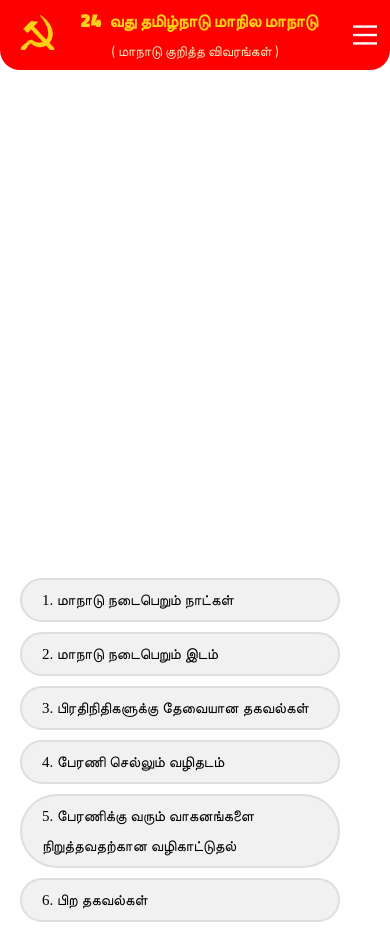
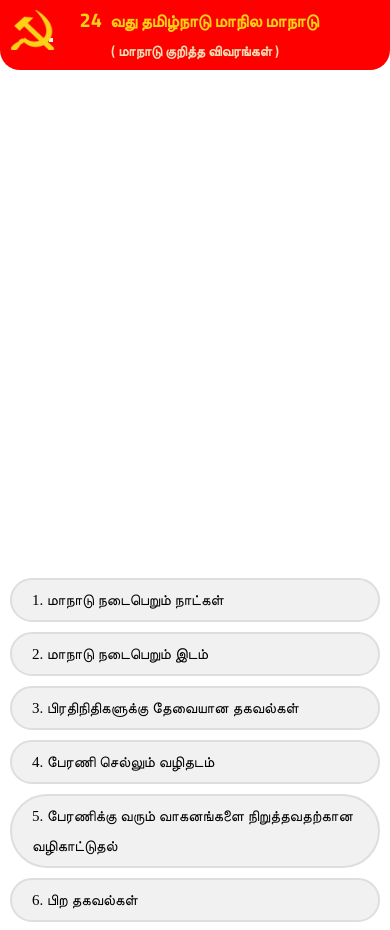
Before and after one commit to thamizh29/StaticChatbot, a Flask app: page / in a window 390 px wide. Run offline with Flask 3, Linux system fonts and the light colour scheme.

Commit message:
mobile style was changed

```diff
--- a/app.py
+++ b/app.py
@@ -31,4 +31,4 @@
 
 
 if __name__ == "__main__":
-    app.run(host="0.0.0.0", port=8000)
+    app.run(host="0.0.0.0", port=8000, debug=True)
--- a/static/css/style.css
+++ b/static/css/style.css
@@ -339,13 +339,38 @@
 @media screen and (max-width: 480px) {
    .chatoutput-container {
     width: 100%;
-        height: 50vh;
+    height: 45vh;
     position: relative;
     top: 0;
     left: 0;
     box-shadow: none;
     padding: 10px;
+    display: flex;
+    flex-direction: column; /* Ensure messages stack vertically */
+    justify-content: flex-start; /* Align items at the top by default */
+    align-items: flex-start; /* Align items to the left (default) */
+    overflow-y: auto; /* Enable vertical scrolling */
 }
+#chatOutput {
+    height: 300px; /* Example height */
+    overflow-y: auto; /* Enable vertical scrolling */
+    list-style-type: none;
+    margin: 0;
+}
+
+/* To ensure the messages are centered horizontally and stacked properly */
+.chatoutput-container ul {
+    width: 100%;
+    padding: 0;
+    margin: 0;
+    list-style-type: none; /* Remove default list styles */
+}
+
+.chatoutput-container li {
+    width: 100%;
+    margin-bottom: 10px; /* Space between messages */
+}
+
 
     .chat-questions {
         width: 100%;
@@ -356,18 +381,30 @@
         box-shadow: none;
         overflow-y: auto;
         padding: 10px;
+        display: flex;
+        justify-content: flex-start; /* Align items from the top */
+        align-items: flex-start; /* Align items from the top */
     }
 
     .chat-questions ul {
-        margin: 10px;
+        margin: 0; /* Remove the margin to avoid shifting */
+        padding: 0; /* Remove any padding */
+        display: flex;
+        flex-direction: column; /* Arrange list items vertically */
+        align-items: center; /* Center the list items horizontally */
+        width: 100%;
     }
 
     .chat-questions ul li {
         padding: 5px 20px;
+
+        width: 100%; /* Ensure the list items take full width */
+        box-sizing: border-box; /* Include padding in the element's total width */
     }
 
+
     .message {
-        margin-left: 0px;
+        margin-right: 10px;
         width: 85%;
     }
 
@@ -387,10 +424,10 @@
 
 @media screen and (max-width:1020px) {
     .message {
-        left: -20px;
+        margin-right:80px;
     }
 
     .message.bot {
-        margin-left: -20px;
+        margin-left: -40px;
     }
 }
--- /dev/null
+++ b/static/css/style2.css
@@ -0,0 +1,324 @@
+@import url('https://fonts.googleapis.com/css2?family=Kanit:ital,wght@0,100;0,200;0,300;0,400;0,500;0,600;0,700;0,800;0,900;1,100;1,200;1,300;1,400;1,500;1,600;1,700;1,800;1,900&family=Prompt:ital,wght@0,100;0,200;0,300;0,400;0,500;0,600;0,700;0,800;0,900;1,100;1,200;1,300;1,400;1,500;1,600;1,700;1,800;1,900&family=Titillium+Web:ital,wght@0,200;0,300;0,400;0,600;0,700;0,900;1,200;1,300;1,400;1,600;1,700&display=swap');
+
+* {
+    margin: 0;
+    padding: 0;
+}
+
+.nav-bor {
+    height: 70px;
+    border-radius: 0 0 20px 20px;
+    position: relative;
+    background-color: red;
+    z-index: 5;
+}
+
+.nav-bor img {
+    position: relative;
+    height: 50px;
+    width: 50px;
+    top: 7px;
+    left: 50px;
+}
+
+.nav-bor h1 {
+    font-family: "Titillium Web", sans-serif;
+    font-weight: 900;
+    font-style: normal;
+    font-size: clamp(1.0625rem, 0.7898rem + 0.9091vw, 1.5625rem);
+    position: relative;
+    line-height: 15px;
+    color: #fdd015;
+    text-align: center;
+    position: absolute;
+    top: 50%;
+    left: 50%;
+    transform: translate(-50%, -50%);
+    width: 100%;
+}
+
+.nav-bor h1 span {
+    color: wheat;
+    font-size: clamp(0.875rem, 0.6705rem + 0.6818vw, 1.25rem);
+    display: inline-block;
+    padding: 8px;
+    font-weight: 600;
+
+}
+
+.nav-bor h1 .number {
+    color: #fdd015;
+    font-size: 25px;
+    font-weight: 700;
+}
+
+/* chatoutput styles */
+
+/* General Reset */
+* {
+    margin: 0;
+    padding: 0;
+    box-sizing: border-box;
+}
+
+body {
+    overflow: hidden;
+}
+
+/* Chat Questions Panel */
+.chat-questions {
+    width: 43%;
+    height: 85vh;
+    position: absolute;
+    left: 1%;
+    bottom: 20px;
+    border-radius: 10px;
+    box-shadow: 0 4px 8px rgba(0, 0, 0, 0.2);
+    overflow-y: scroll;
+    overflow-x: hidden;
+}
+
+.chat-questions ul {
+    width: 90%;
+    margin: 5%;
+    list-style: none;
+    cursor: pointer;
+}
+
+.chat-questions ul li {
+    border: 2px solid #dedede;
+    background-color: #f1f1f1;
+    width: 96%;
+    margin-top: 10px;
+    border-radius: 999px;
+    font-size: clamp(0.9375rem, 0.8352rem + 0.3409vw, 1.125rem);
+    line-height: 30px;
+    padding: 10px 30px;
+}
+
+/* Chat Output Container */
+.chatoutput-container {
+    width: 55%;
+    height: 85vh;
+    position: absolute;
+    right: 0;
+    bottom: 20px;
+    overflow-y: scroll;
+    overflow-x: hidden;
+    display: flex;
+    flex-direction: column;
+    gap: 15px;
+    padding: 10px;
+}
+#chatOutput{
+    overflow-y: auto;
+    background-color: white;
+}
+.chatoutput-container ul {
+    background-color: white;
+    position: absolute; /* Position it relative to the .chatoutput-container */
+    top: 50%; /* Vertically center it */
+    left: 50%; /* Horizontally center it */
+    transform: translate(-50%, -50%); /* Adjust to truly center it */
+    list-style: none;
+    padding-left: 50px;
+    width: 95%;
+    height: 90%;
+    margin: 0;
+}
+
+.chatoutput-container ul li {
+    margin-bottom: 15px;
+    display: flex;
+}
+
+/* Message Styles */
+.message.user {
+    color: black;
+    font-weight: 500;
+    line-height: 25px;
+    font-size: clamp(0.9375rem, 0.8352rem + 0.3409vw, 1.125rem);
+    padding: 8px;
+    position: relative;
+    width: 90%;
+    background-color: #ddd;
+    border-radius: 5px 0 5px 5px;
+    box-shadow: rgba(50, 50, 93, 0.25) 0px 2px 5px -1px, rgba(0, 0, 0, 0.3) 0px 1px 3px -1px;
+    display: flex;
+    gap: 10px;
+    flex-direction: column;
+    justify-content: flex-end;
+    word-wrap: break-word;
+    white-space: pre-wrap;
+}
+
+.message.user:after {
+    content: "";
+    position: absolute;
+    width: 0;
+    height: 0;
+    border-style: solid;
+    border-width: 0 0 10px 10px;
+    border-color: transparent transparent transparent #ddd;
+    top: 0;
+    right: -10px;
+}
+
+.message img {
+    margin-top: 10px;
+    max-width: 100%;
+    border-radius: 8px;
+    box-shadow: 0 4px 8px rgba(0, 0, 0, 0.2);
+    display: block;
+    margin: 0 auto;
+}
+
+/* Bot Message Styles */
+.message.bot {
+    background-color: #f1f1f1;
+    border-radius: 0 5px 5px 5px;
+    padding: 8px;
+    max-width: 90%;
+    display: flex;
+    flex-direction: column;
+    gap: 10px;
+}
+
+.message.bot:after {
+    border-width: 0 10px 10px 0;
+    border-color: transparent #f1f1f1 transparent transparent;
+    left: -10px;
+    top: 0;
+}
+
+/* Empty Space Element */
+.empty {
+    width: 100px;
+    height: 10px;
+}
+
+@media screen and (min-width:320px)  {
+    .chatoutput-container {
+        width: 95%;
+        position: absolute;
+        top: 85px;
+        display: flex;
+        justify-content: center;
+        align-items: center;
+        padding: 10px;
+        background-color: #ffffff;
+        height: 40vh; /* Full screen height */
+    }
+
+}
+/* Responsive Styles */
+@media screen and (max-width: 480px) {
+
+/*navbart image style */
+.nav-bor img {
+    position: relative;
+    top: 10px;
+    left: 10px;
+    height: 40px;
+    width: 45px;
+}
+.nav-bor h1 .number {
+    font-size: 20px;
+}
+ /* Chat Container Styling */
+.chatoutput-container {
+    width: 95%;
+    position: absolute;
+    top: 85px;
+    display: flex;
+    justify-content: center;
+    align-items: center;
+    padding: 10px;
+    background-color: #ffffff;
+    height: 40vh; /* Full screen height */
+}
+
+#chatOutput {
+    list-style-type: none;
+    padding: 0;
+    margin: 0;
+    width: 100%;
+    max-width: 500px; /* Optional max width for chat area */
+    display: flex;
+    flex-direction: column;
+    overflow-y: auto;
+    gap: 10px; /* Space between messages */
+}
+
+/* Bot Message Styling (Left Aligned) */
+.message-bot {
+    align-self: flex-start;
+    background-color: #e0e0e0;
+    color: #333;
+    padding: 10px 15px;
+    border-radius: 10px;
+    max-width: 70%;
+    word-wrap: break-word;
+    box-shadow: 0px 2px 4px rgba(0, 0, 0, 0.1);
+}
+
+/* User Message Styling (Right Aligned) */
+.message-user {
+    align-self: flex-end;
+    background-color: #007bff;
+    color: white;
+    padding: 10px 15px;
+    border-radius: 10px;
+    max-width: 70%;
+    word-wrap: break-word;
+    box-shadow: 0px 2px 4px rgba(0, 0, 0, 0.1);
+}
+    .chat-questions {
+        width: 100%;
+        height: 40vh;
+        bottom: 0;
+        left: 0;
+        border-radius: 0;
+        box-shadow: none;
+        overflow-y: auto;
+        padding: 10px;
+        display: flex;
+        justify-content: flex-start; /* Align items from the top */
+        align-items: flex-start; /* Align items from the top */
+    }
+
+    .chat-questions ul {
+        margin: 0; /* Remove the margin to avoid shifting */
+        padding: 0; /* Remove any padding */
+        display: flex;
+        flex-direction: column; /* Arrange list items vertically */
+        align-items: center; /* Center the list items horizontally */
+        width: 100%;
+    }
+
+    .chat-questions ul li {
+        padding: 5px 20px;
+
+        width: 100%; /* Ensure the list items take full width */
+        box-sizing: border-box; /* Include padding in the element's total width */
+    }
+
+
+    .message {
+        margin-left: 5px;
+        width: 85%;
+    }
+
+    .message.bot {
+        margin-left: 10px;
+        max-width: 85%;
+    }
+
+    .message img {
+        width: 90%;
+    }
+
+    .empty {
+        height: 30px;
+    }
+}
--- a/static/js/script.js
+++ b/static/js/script.js
@@ -15,7 +15,7 @@
 // Load data from Data.json
 async function loadData() {
     try {
-        const response = await fetch('http://localhost:5000/Datajson'); // Update the path if necessary
+        const response = await fetch('http://192.168.1.13:8000/Datajson'); // Update the path if necessary
         const data = await response.json();
 
         // Populate the responses object including subquestions
@@ -44,6 +44,8 @@
         li.onclick = () => handleQuestionClick(item.question, data);
         questionsContainer.appendChild(li);
     });
+    // Scroll to the top of the container
+    questionsContainer.scrollTop = 0;
 }
 
 function renderSubquestions(parentQuestion, subquestions) {
@@ -56,6 +58,8 @@
         li.onclick = () => handleSubquestionClick(parentQuestion, item);
         questionsContainer.appendChild(li);
     });
+    // Scroll to the top of the container
+    questionsContainer.scrollTop = 0;
 }
 
 function handleQuestionClick(question, parentData) {
@@ -104,6 +108,8 @@
     const messageDiv = document.createElement('div');
     messageDiv.classList.add('message', type); // Assign type-specific class (e.g., 'user' or 'bot')
 
+
+
     // Format the text content (replace newlines with <br> for rendering)
     const formattedText = text.replace(/\r?\n/g, '<br>');
 
@@ -135,7 +141,7 @@
     chatOutput.appendChild(li);
 
     // Scroll to the bottom of the chat to show the latest message
-    chatOutput.scrollTop = chatOutput.scrollHeight;
+    chatOutput.scrollTop = chatOutput.scrollHeight; // Scrolls to the bottom immediately after appending
 }
 
 // Initialize data loading
--- a/templates/index.html
+++ b/templates/index.html
@@ -6,7 +6,7 @@
     <meta name="viewport" content="width=device-width, initial-scale=1.0">
     <title>Communist ChatBot</title>
     <link rel="icon" href="{{ url_for ('static',filename='images/Untitled-removebg-preview.png') }}">
-    <link rel="stylesheet" href="{{ url_for('static', filename='css/style.css') }}">
+    <link rel="stylesheet" href="{{ url_for('static', filename='css/style2.css') }}">
     <style>
         .typing-indicator {
             font-style: italic;
@@ -17,17 +17,10 @@
 
 <body>
     <div class="nav-bor">
-        <img src="{{url_for('static',filename='images/Untitled-removebg-preview.png')}}" alt="log" width="50px"
-            height="50px">
+        <img src="{{url_for('static',filename='images/Untitled-removebg-preview.png')}}" alt="log">
         <h1><span class="number">24</span>வது தமிழ்நாடு மாநில மாநாடு <br><span>( மாநாடு குறித்த விவரங்கள் )</span></h1>
         <button class="menu" aria-label="Main Menu" id="menuBTN">
-            <svg width="50" height="80" viewBox="0 0 100 100">
-                <path class="line line1"
-                    d="M 20,29.000046 H 80.000231 C 80.000231,29.000046 94.498839,28.817352 94.532987,66.711331 94.543142,77.980673 90.966081,81.670246 85.259173,81.668997 79.552261,81.667751 75.000211,74.999942 75.000211,74.999942 L 25.000021,25.000058" />
-                <path class="line line2" d="M 20,50 H 80" />
-                <path class="line line3"
-                    d="M 20,70.999954 H 80.000231 C 80.000231,70.999954 94.498839,71.182648 94.532987,33.288669 94.543142,22.019327 90.966081,18.329754 85.259173,18.331003 79.552261,18.332249 75.000211,25.000058 75.000211,25.000058 L 25.000021,74.999942" />
-            </svg>
+
         </button>
     </div>
     <div class="chat-questions">
```
Lines whose indentation alone changed are shown as unchanged.
